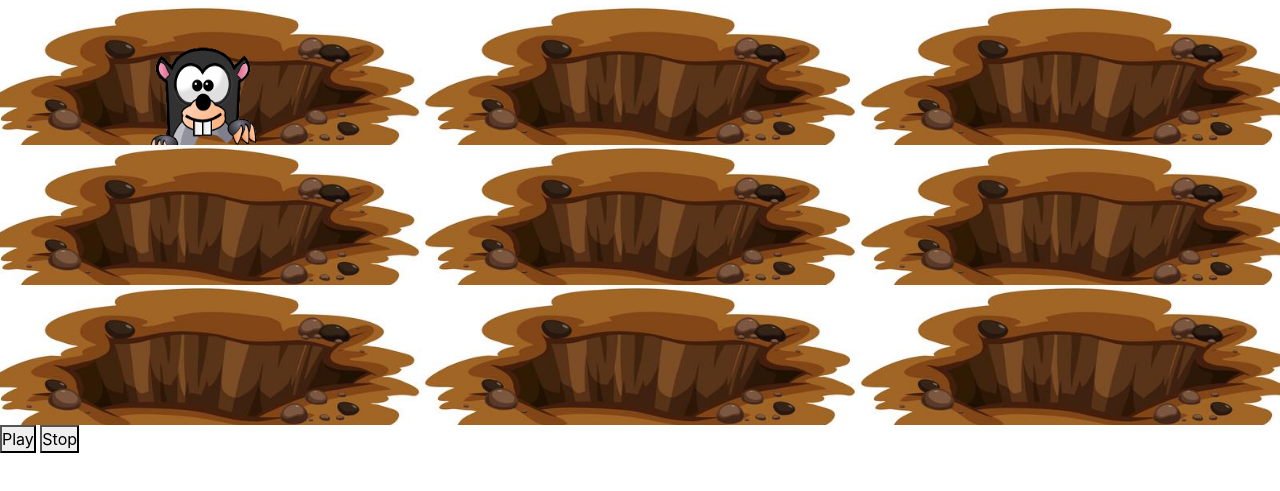
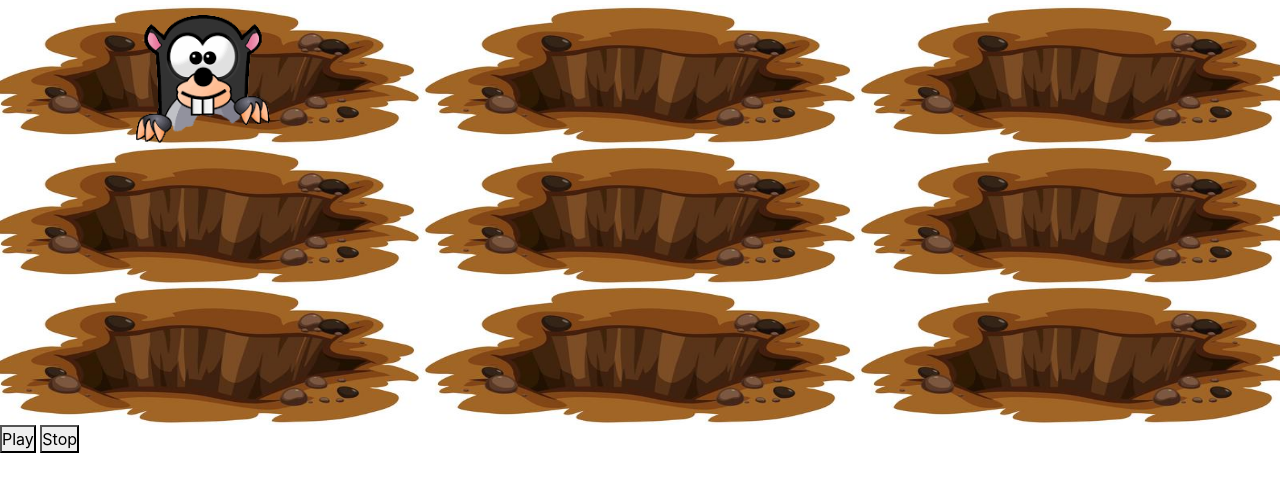
Before and after one commit to santushtisharma10/whack-a-mole, a plain HTML site: page index.html in a window 1280 px wide. Shown: the part 51-542 px from the top of the page. Drawn offline with nearby package versions, Linux system fonts and the light colour scheme.

Commit message:
changes made in styling

```diff
--- a/index.html
+++ b/index.html
@@ -15,7 +15,7 @@
     <h1>Game</h1>
     <div class="row holes">
       <div class="col-4 hole hole1">
-        <img src="images/mole.png" class="mole" width="200px" height="150px">
+        <img src="images/mole.png" class="mole" width="250px" height="170px">
       </div>
       <div class="col-4 hole hole2"></div>
       <div class="col-4 hole hole3"></div>
--- a/style.css
+++ b/style.css
@@ -12,7 +12,7 @@ body {
     z-index: 0;
     position: absolute;
     left: 50%;
-    bottom: -30%;
+    bottom: -20%;
     transform: translateX(-50%);
     animation: appear 0.5s linear;
     pointer-events: none;
@@ -24,7 +24,7 @@ body {
     position: relative;
     padding: 5px;
     background-image: url("images/mole-hole-2.jpg");
-    background-size: cover;
+    background-size: 100% 100%;
     background-repeat: no-repeat;
     overflow: hidden;
 }
@@ -36,6 +36,6 @@ body {
     }
     to {
 
-        bottom: -30%;
+        bottom: -20%;
     }
 }
```
